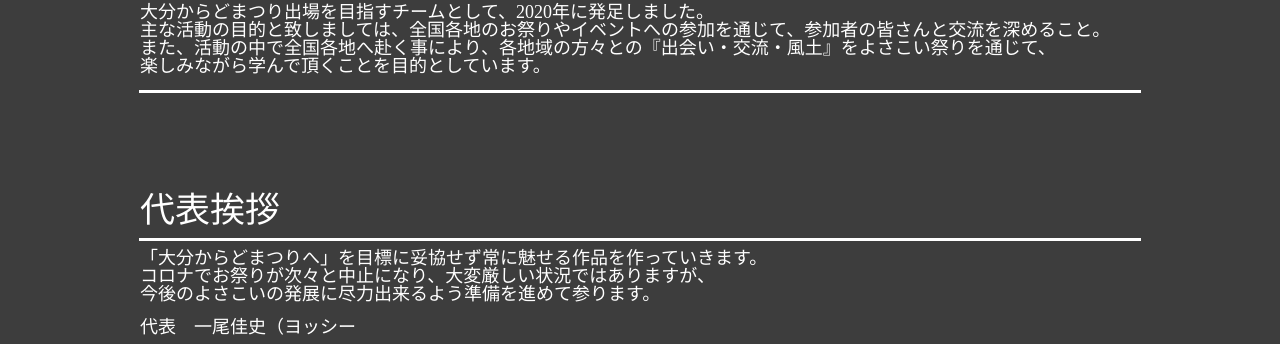
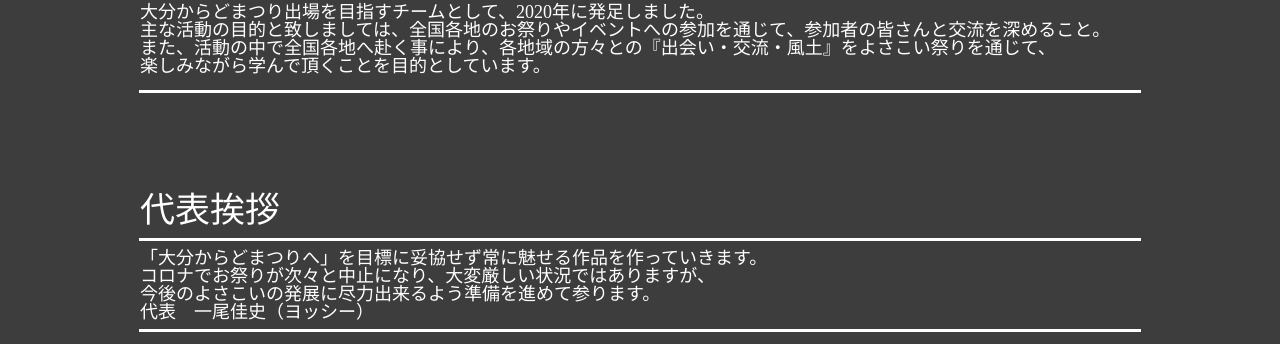
Before and after one commit to kudo1521/oita-yosakoi, a plain HTML site: page about.html in a window 1280 px wide. Shown: the part 608-952 px from the top of the page. Drawn offline with Linux system fonts and the light colour scheme.

Commit message:
代表者挨拶タグ修正（ハイフンを入れた）

```diff
--- a/about.html
+++ b/about.html
@@ -33,10 +33,10 @@
         <hr width="1000px" size="3px" color="#fff">
         <h2 class="area-title">代表挨拶</h2>
         <hr width="1000px" size="3px" color="#fff">
-        <section class="representativegreeting">
+        <section class="representative-greeting">
             <p>「大分からどまつりへ」を目標に妥協せず常に魅せる作品を作っていきます。<br>
             コロナでお祭りが次々と中止になり、大変厳しい状況ではありますが、<br>今後のよさこいの発展に尽力出来るよう準備を進めて参ります。</p>
-            <p>代表　一尾佳史（ヨッシー</p>
+            <p>代表　一尾佳史（ヨッシー）</p>
         </section>
         <hr width="1000px" size="3px" color="#fff">
     </main>
--- a/css/about.css
+++ b/css/about.css
@@ -50,18 +50,15 @@ body {
     margin: 0px auto 15px;
     font-size: 18px;
 }
-.representativegreeting{
+.representative-greeting{
 
 }
-.representativegreeting p {
+.representative-greeting p {
     max-width: 1000px;
-    margin: 0px auto 15px;
+    margin: 0px auto ;
     font-size: 18px;
 }
-.representativegreeting span {
-    margin-left: 65%;
-    font-size: 18px;
-}
+
 footer{
     height:250px;
     background-color:#000;
```
